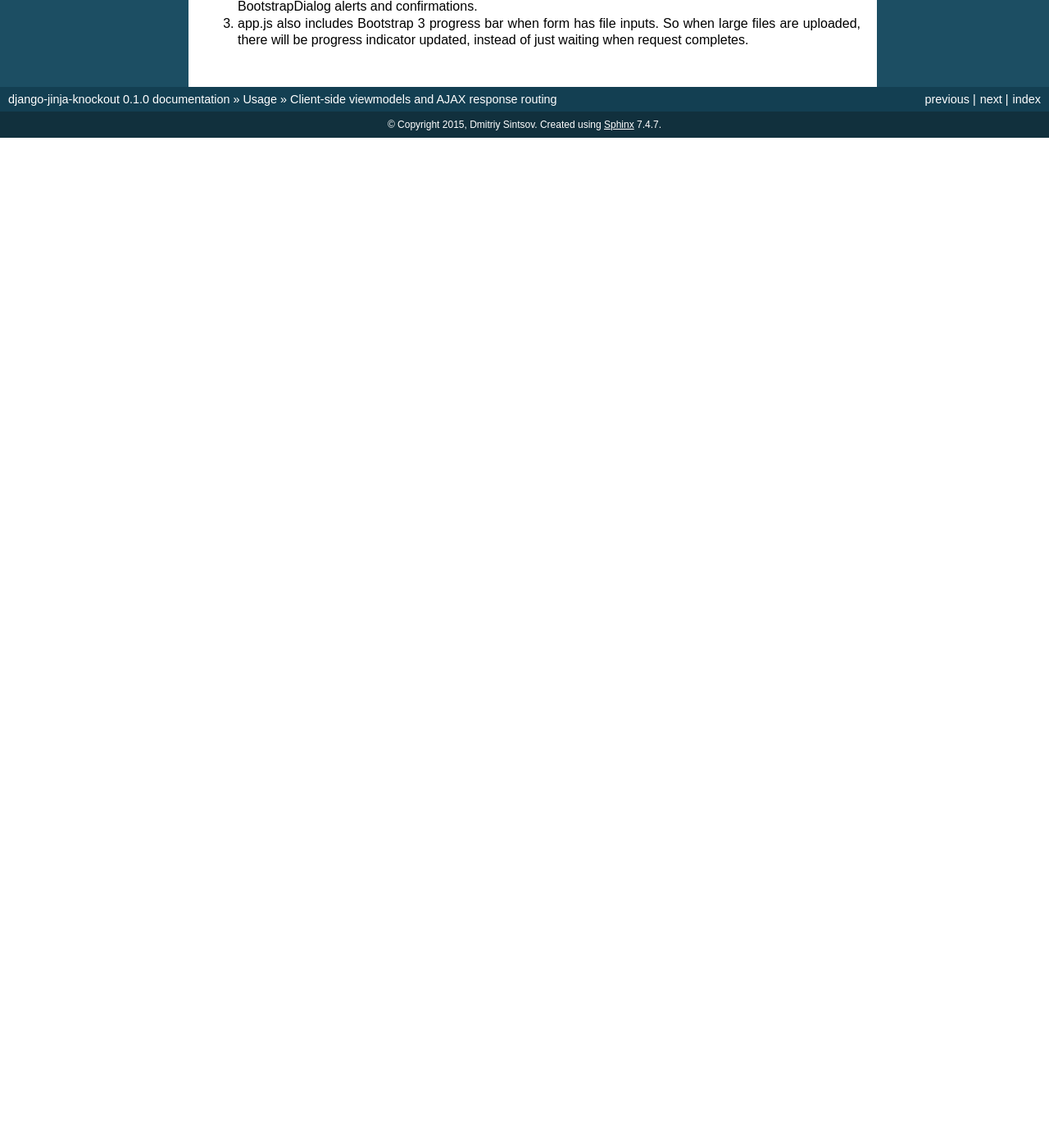
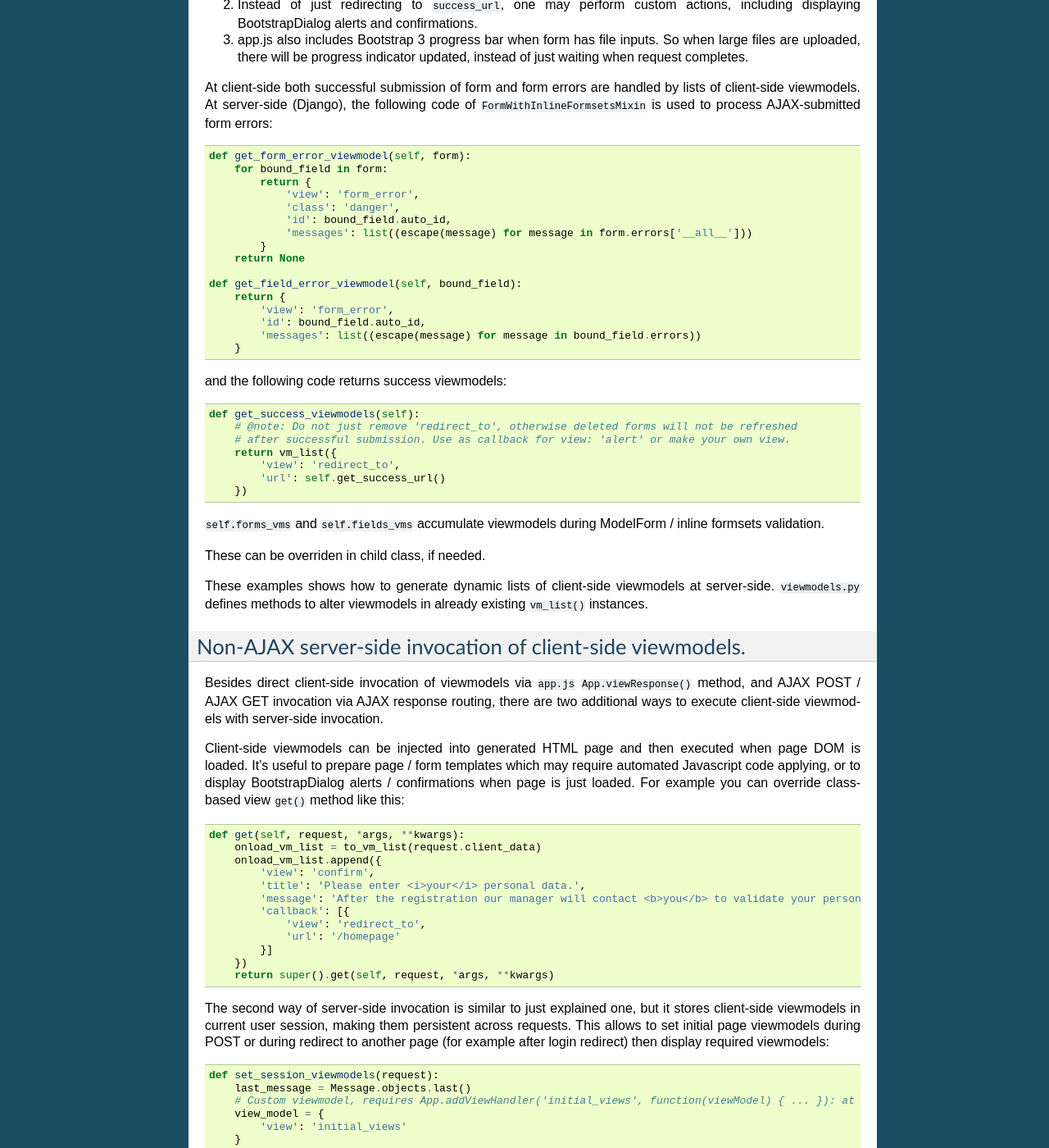
Before and after one commit to Dmitri-Sintsov/django-jinja-knockout, a Sphinx documentation site: the page built from docs/viewmodels.rst, in a window 1280 px wide and 1400 px high, scrolled down 5328 px. Shown: the whole window at 82% size. Built offline with Sphinx 7.4.7, drawn with Linux system fonts in a browser that asks for light colours; before the commit the page ends 5496 px from its top, so only the background shows below that; some of the changed text lies outside the part shown.

Commit message:
Updated viewmodels.rst.

```diff
--- a/docs/viewmodels.rst
+++ b/docs/viewmodels.rst
@@ -283,11 +283,108 @@ then, to have the form processed as AJAX form, you have only to add ``'is_ajax':
         'submit_text': 'My button'
     }) }}
 
-AJAX response and success URL redirection will be automatically generated. Such form will behave very similarly to
-usual non-AJAX submitted form with three significant advantages:
+AJAX response and success URL redirection will be automatically generated. Form errors will also be displayed in case
+there is any. Such form will behave very similarly to usual non-AJAX submitted form with three significant advantages:
 
 1. AJAX response saves HTTP traffic.
 2. Instead of just redirecting to ``success_url``, one may perform custom actions, including displaying BootstrapDialog
    alerts and confirmations.
 3. app.js also includes Bootstrap 3 progress bar when form has file inputs. So when large files are uploaded, there
    will be progress indicator updated, instead of just waiting when request completes.
+
+At client-side both successful submission of form and form errors are handled by lists of client-side viewmodels.
+At server-side (Django), the following code of ``FormWithInlineFormsetsMixin`` is used to process AJAX-submitted form
+errors::
+
+    def get_form_error_viewmodel(self, form):
+        for bound_field in form:
+            return {
+                'view': 'form_error',
+                'class': 'danger',
+                'id': bound_field.auto_id,
+                'messages': list((escape(message) for message in form.errors['__all__']))
+            }
+        return None
+
+    def get_field_error_viewmodel(self, bound_field):
+        return {
+            'view': 'form_error',
+            'id': bound_field.auto_id,
+            'messages': list((escape(message) for message in bound_field.errors))
+        }
+
+and the following code returns success viewmodels::
+
+    def get_success_viewmodels(self):
+        # @note: Do not just remove 'redirect_to', otherwise deleted forms will not be refreshed
+        # after successful submission. Use as callback for view: 'alert' or make your own view.
+        return vm_list({
+            'view': 'redirect_to',
+            'url': self.get_success_url()
+        })
+
+``self.forms_vms`` and ``self.fields_vms`` accumulate viewmodels during ModelForm / inline formsets validation.
+
+These can be overriden in child class, if needed.
+
+These examples shows how to generate dynamic lists of client-side viewmodels at server-side. ``viewmodels.py``
+defines methods to alter viewmodels in already existing ``vm_list()`` instances.
+
+Non-AJAX server-side invocation of client-side viewmodels.
+----------------------------------------------------------
+
+Besides direct client-side invocation of viewmodels via ``app.js`` ``App.viewResponse()`` method, and AJAX POST /
+AJAX GET invocation via AJAX response routing, there are two additional ways to execute client-side viewmodels with
+server-side invocation.
+
+Client-side viewmodels can be injected into generated HTML page and then executed when page DOM is loaded. It's
+useful to prepare page / form templates which may require automated Javascript code applying, or to display
+BootstrapDialog alerts / confirmations when page is just loaded. For example you can override class-based view ``get()``
+method like this::
+
+    def get(self, request, *args, **kwargs):
+        onload_vm_list = to_vm_list(request.client_data)
+        onload_vm_list.append({
+            'view': 'confirm',
+            'title': 'Please enter <i>your</i> personal data.',
+            'message': 'After the registration our manager will contact <b>you</b> to validate your personal data.',
+            'callback': [{
+                'view': 'redirect_to',
+                'url': '/homepage'
+            }]
+        })
+        return super().get(self, request, *args, **kwargs)
+
+The second way of server-side invocation is similar to just explained one, but it stores client-side viewmodels in
+current user session, making them persistent across requests. This allows to set initial page viewmodels during POST
+or during redirect to another page (for example after login redirect) then display required viewmodels::
+
+    def set_session_viewmodels(request):
+        last_message = Message.objects.last()
+        # Custom viewmodel, requires App.addViewHandler('initial_views', function(viewModel) { ... }): at client-side.
+        view_model = {
+            'view': 'initial_views'
+        }
+        if last_message is not None:
+            view_model['message'] = {
+                'title': last_message.title,
+                'text': last_message.text
+            }
+        session_vm_list = to_vm_list(request.session)
+        idx, old_view_model = session_vm_list.find_by_kw(view='initial_views')
+        if idx is not False:
+            # Remove already existing 'initial_views' viewmodel, otherwise they will accumulate.
+            # Normally it should not happen, but it's better to be careful.
+            session_vm_list.pop(idx)
+        if len(view_model.keys()) > 1:
+            session_vm_list.append(view_model)
+
+To inject client-side viewmodels on page DOM load just once::
+
+    onload_vm_list = to_vm_list(request.client_data)
+    onload_vm_list.append({...})
+
+To inject client-side viewmodels on page DOM load persistently in user session::
+
+    session_vm_list = to_vm_list(request.session)
+    session_vm_list.append({...})
```
